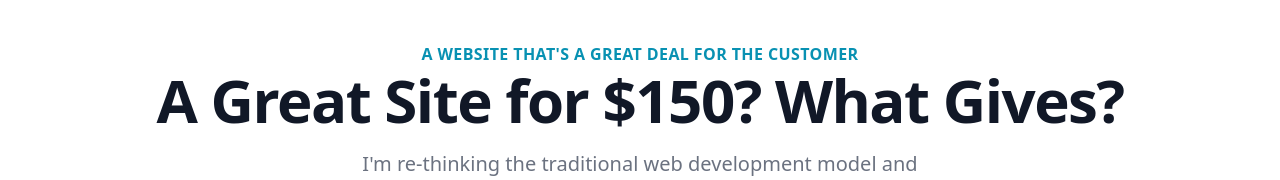
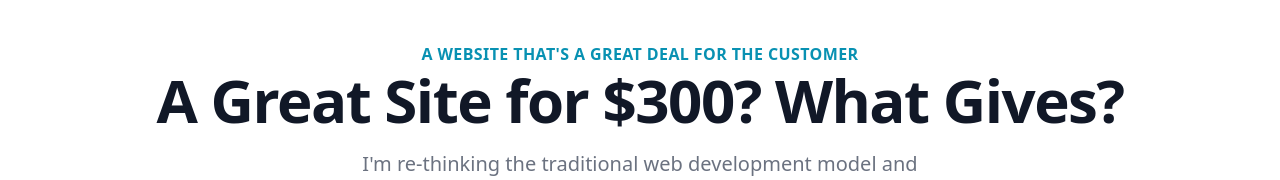
Before and after one commit to rowens794/freelance-template, a Next.js app: page /about in a window 1280 px wide. Shown: the part 150-330 px from the top of the page. Built offline with nearby package versions, Linux system fonts and the light colour scheme.

Commit message:
increased price

```diff
--- a/page-sections/pricing/split-with-brand-panel/index.tsx
+++ b/page-sections/pricing/split-with-brand-panel/index.tsx
@@ -107,7 +107,7 @@ export default function Example() {
                 <span>
                   <span className="flex flex-col text-center">
                     <span className="text-5xl font-extrabold tracking-tight text-white">
-                      $150
+                      $300
                     </span>
                     <span className="mt-2 text-base font-medium text-primary-200">
                       Per month
--- a/page-sections/pricing/two-tiers/index.tsx
+++ b/page-sections/pricing/two-tiers/index.tsx
@@ -21,7 +21,7 @@ const pricing = {
     },
     {
       title: 'Standard + Business',
-      price: 150,
+      price: 300,
       description:
         'Best for individuals for families with a business and/or rental property.',
       features: [
--- a/pages/about.tsx
+++ b/pages/about.tsx
@@ -21,7 +21,7 @@ const About: NextPage = () => {
       <main className="relative">
         <Heading
           heading="A Website that's A Great Deal for the Customer"
-          boldText="A Great Site for $150? What Gives?"
+          boldText="A Great Site for $300? What Gives?"
           bodyText="I'm re-thinking the traditional web development model and combining a high value product with little to no commitment."
         />
         <Content />
```
